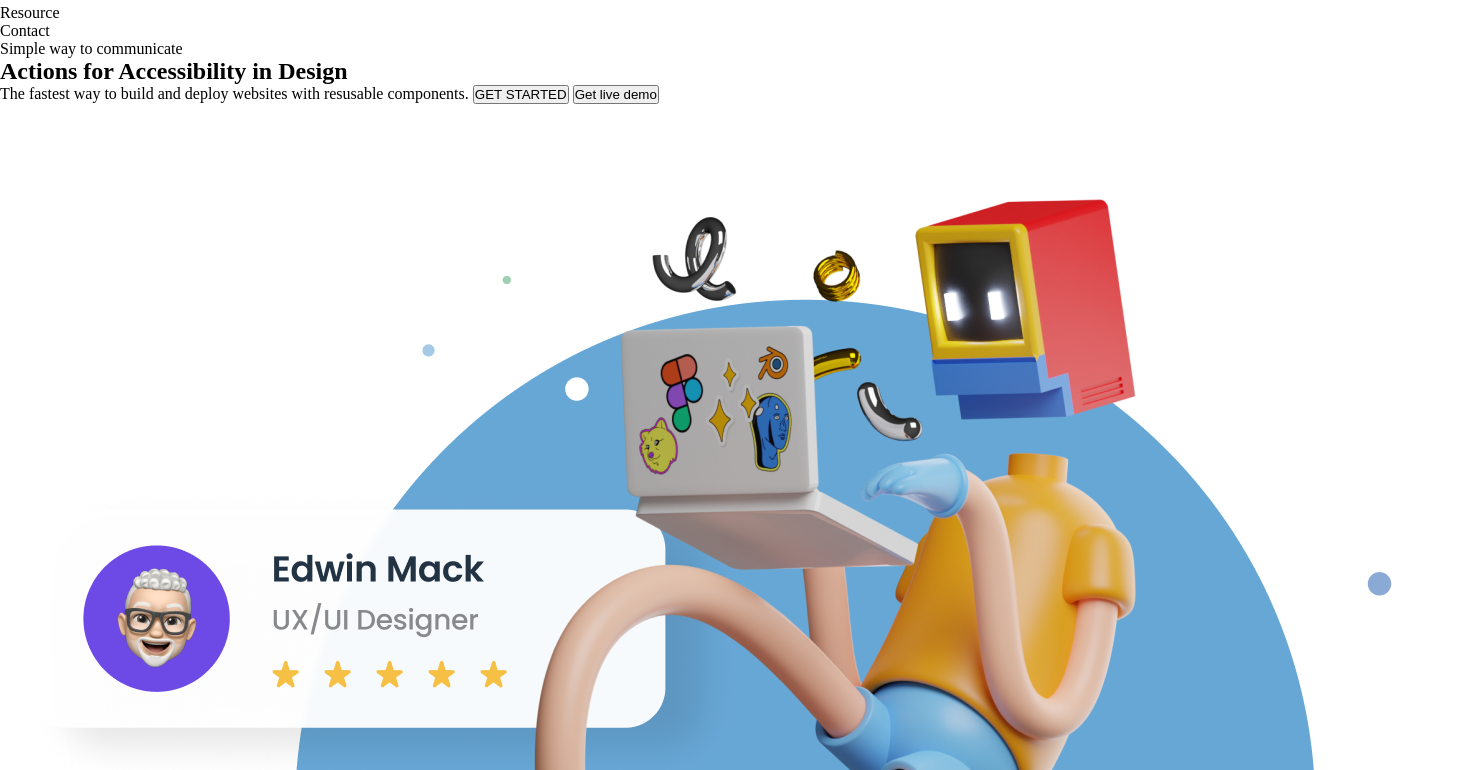
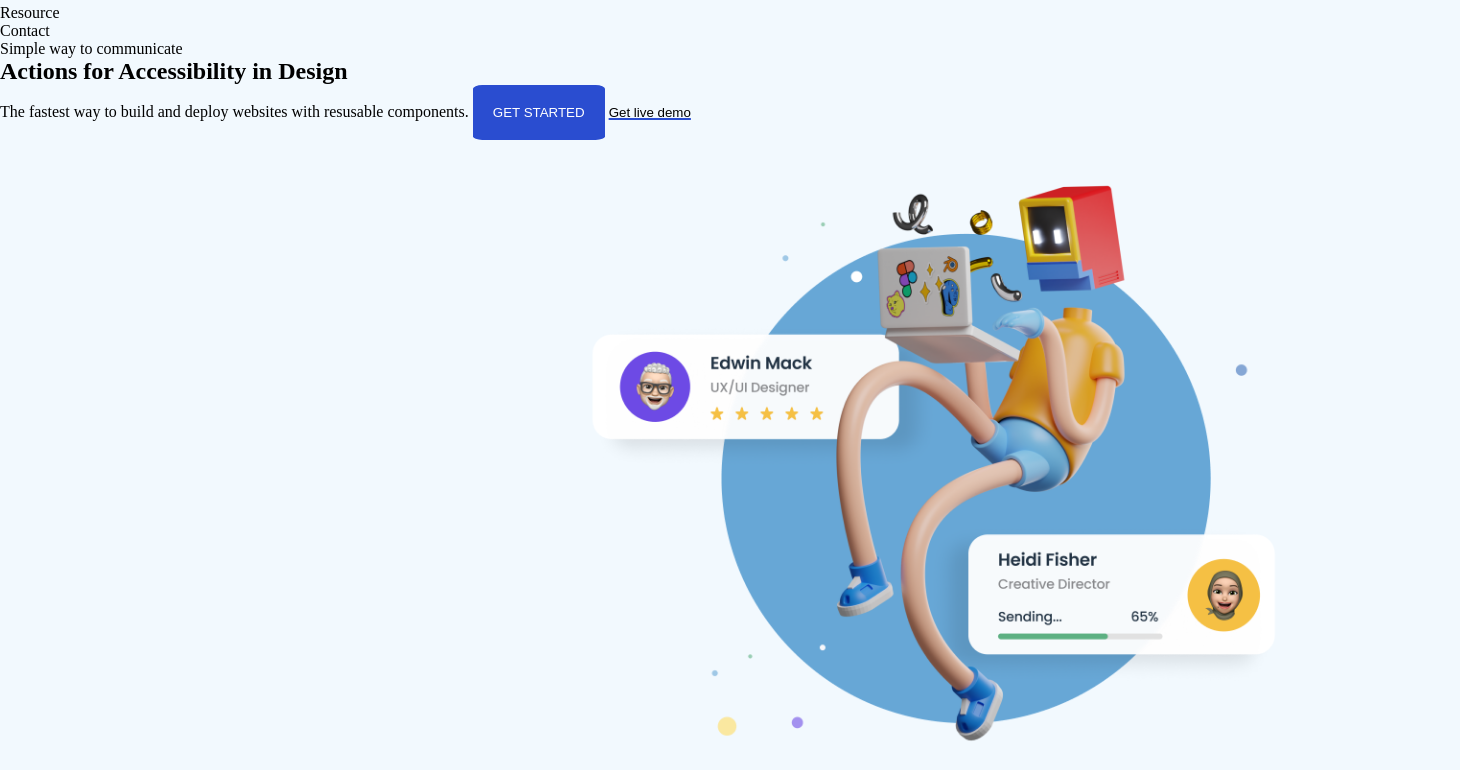
Before and after one commit to MrBarker47/Simple-Home-Page, a plain HTML site: page index.html in a window 1280 px wide. Shown: the part 60-830 px from the top of the page, 1460 px wide, since content can reach past the window. Drawn offline with Linux system fonts and the light colour scheme.

Commit message:
Updated the files

```diff
--- a/index.css
+++ b/index.css
@@ -2,7 +2,34 @@
     margin: 0;
     padding: 0;
     box-sizing: border-box;
-
+    background-color: #F2F9FE;
 }
 
 /* navbar */
+
+
+
+
+
+
+/* left-section */
+
+/* button */
+.button1 {
+    background-color: #2A4DD0;
+    color: white;
+    border: none;
+    border-radius: 7%;
+    padding: 20px;
+}
+
+.button2 {
+    border: none;
+    text-decoration:underline #2A4DD0 2px;
+}
+
+/* right-section */
+img {
+    max-width: 700px;
+    float: right;
+}
--- a/index.html
+++ b/index.html
@@ -27,15 +27,15 @@
                   <li>Contact</li>
                </ul>
                    </nav>
+                     <section class="left-section">
                           <article>
                           <span>Simple way to communicate</span>
                         </article>
-                     <section class="left-section">
                     <div class="section1">
                    <h1>Actions for Accessibility in Design</h1>
                     </div>
                    <span>The fastest way to build and deploy websites with resusable components.</span>
-                 <button class="button1">GET STARTED</button>
+                  <button type="button" class="button1">GET STARTED</button>
                  <button class="button2">Get live demo</button>
                 </section>
                <section class="right-section">
```
Lines whose indentation alone changed are shown as unchanged.
